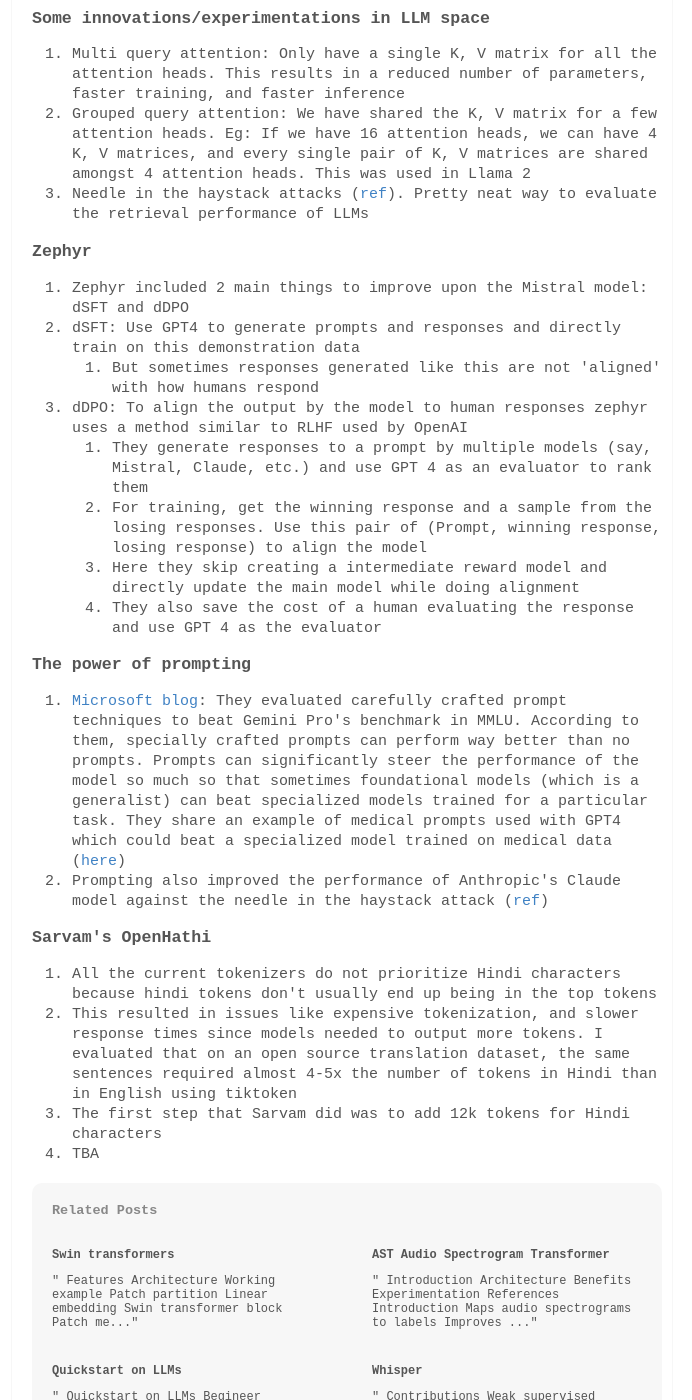
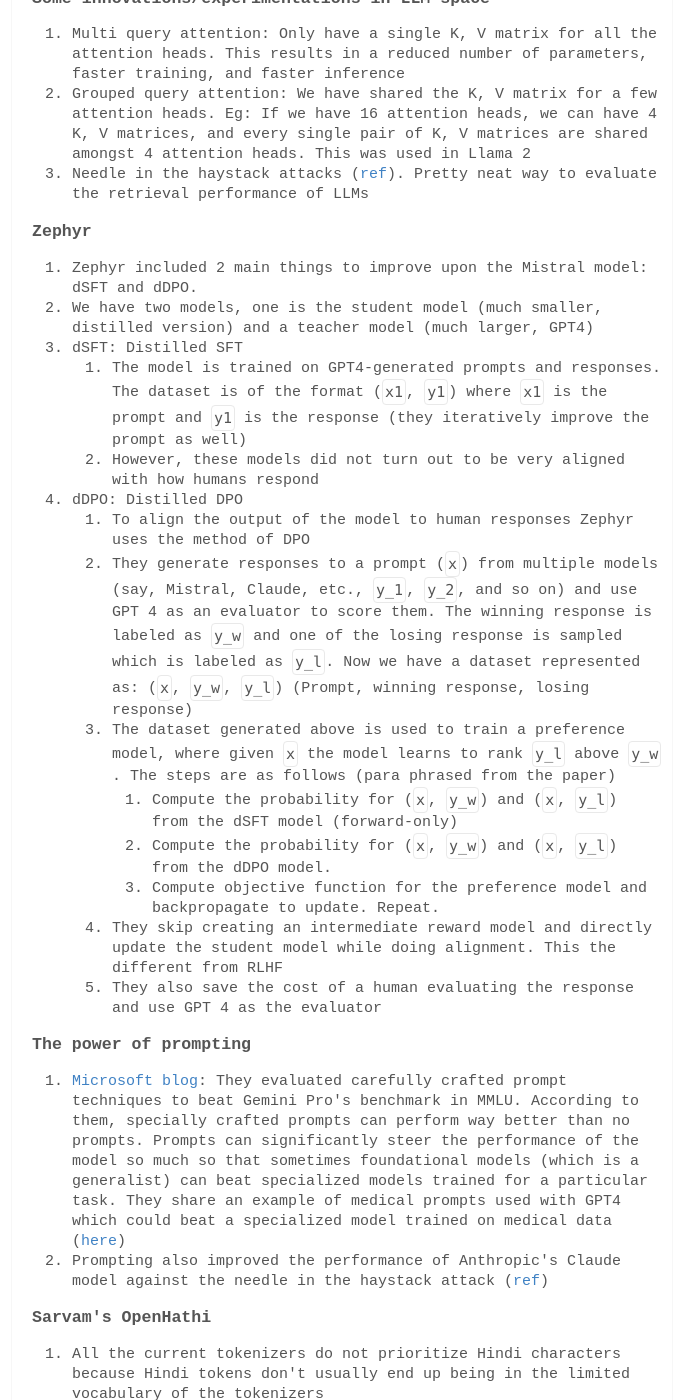
Before and after one commit to romitjain/romitjain.github.io, a Jekyll site: the page built from _notes/things_read_2023_ond.md, in a window 1280 px wide and 1400 px high, scrolled down 2616 px. Shown: the whole window, without its empty margins (298-990 px from the left). Built offline with Jekyll 4.4.1, drawn with Linux system fonts in a browser that asks for light colours; comment, search, counter and statistics services are not loaded; some of the changed text lies outside the part shown.

Commit message:
Updated tags and added read in Jan note

```diff
--- a/_notes/things_read_2023_ond.md
+++ b/_notes/things_read_2023_ond.md
@@ -1,6 +1,6 @@
 ---
 title: Things read in 2023 OND
-tags: research-papers llms
+tags: research-papers LLMs
 date: 2023-12-16
 ---
 
@@ -70,14 +70,20 @@
 
 ### Zephyr
 
-1. Zephyr included 2 main things to improve upon the Mistral model: dSFT and dDPO
-2. dSFT: Use GPT4 to generate prompts and responses and directly train on this demonstration data
-   1. But sometimes responses generated like this are not 'aligned' with how humans respond
-3. dDPO: To align the output by the model to human responses zephyr uses a method similar to RLHF used by OpenAI
-   1. They generate responses to a prompt by multiple models (say, Mistral, Claude, etc.) and use GPT 4 as an evaluator to rank them
-   2. For training, get the winning response and a sample from the losing responses. Use this pair of (Prompt, winning response, losing response) to align the model
-   3. Here they skip creating a intermediate reward model and directly update the main model while doing alignment
-   4. They also save the cost of a human evaluating the response and use GPT 4 as the evaluator
+1. Zephyr included 2 main things to improve upon the Mistral model: dSFT and dDPO.
+2. We have two models, one is the student model (much smaller, distilled version) and a teacher model (much larger, GPT4)
+3. dSFT: Distilled SFT
+   1. The model is trained on GPT4-generated prompts and responses. The dataset is of the format (`x1`, `y1`) where `x1` is the prompt and `y1` is the response (they iteratively improve the prompt as well)
+   2. However, these models did not turn out to be very aligned with how humans respond
+4. dDPO: Distilled DPO
+   1. To align the output of the model to human responses Zephyr uses the method of DPO
+   2. They generate responses to a prompt (`x`) from multiple models (say, Mistral, Claude, etc., `y_1`, `y_2`, and so on) and use GPT 4 as an evaluator to score them. The winning response is labeled as `y_w` and one of the losing response is sampled which is labeled as `y_l`. Now we have a dataset represented as: (`x`, `y_w`, `y_l`) (Prompt, winning response, losing response)
+   3. The dataset generated above is used to train a preference model, where given `x` the model learns to rank `y_l` above `y_w`. The steps are as follows (para phrased from the paper)
+      1. Compute the probability for (`x`, `y_w`) and (`x`, `y_l`) from the dSFT model (forward-only)
+      2. Compute the probability for (`x`, `y_w`) and (`x`, `y_l`) from the dDPO model.
+      3. Compute objective function for the preference model and backpropagate to update. Repeat.
+   4. They skip creating an intermediate reward model and directly update the student model while doing alignment. This the different from RLHF
+   5. They also save the cost of a human evaluating the response and use GPT 4 as the evaluator
 
 ### The power of prompting
 
@@ -86,7 +92,12 @@
 
 ### Sarvam's OpenHathi
 
-1. All the current tokenizers do not prioritize Hindi characters because hindi tokens don't usually end up being in the top tokens
+1. All the current tokenizers do not prioritize Hindi characters because Hindi tokens don't usually end up being in the limited vocabulary of the tokenizers
 2. This resulted in issues like expensive tokenization, and slower response times since models needed to output more tokens. I evaluated that on an open source translation dataset, the same sentences required almost 4-5x the number of tokens in Hindi than in English using tiktoken
-3. The first step that Sarvam did was to add 12k tokens for Hindi characters
-4. TBA
+3. The first step that Sarvam did was to add 12k tokens for Hindi characters and "align" the tokenizer
+   1. A new sentence piece tokenizer is trained from scratch with a vocabulary size of 16K. This is then merged with the existing Llama tokenizer
+   2. The embedding of this new tokenizer is randomly initialized and the Llama model is finetuned for the translation task. Notably, this step is done using LoRA to preserve the original model's weights
+4. The second step was teaching the model a world model in Hindi. This was done on some original Hindi datasets available + some translated data from English to Hindi
+   1. The training step here is a bit weird in the sense that it learns to alternate between Hindi and English sentences (this is done purposefully). Due to this, the base model replies in this format only, wherein it alternates b/w both English and Hindi
+5. In the final phase, they perform SFT for some tasks like Translation, Content moderation, Qeustion-answering
+   1. With all this finetuning, the model still performs at par with the base Llama in English only benchmarks and they claim that it outperforms GPT4 in some translation tasks
```
Also changed, not shown: other parts of _notes/things_read_2023_ond.md (+1 -1 lines), _notes/Agents.md (+1 -1 lines), _notes/Social media bad.md (+13 -8 lines), _notes/Whisper.md (added, +76 -0 lines), _notes/things_read_2024_jan.md (added, +113 -0 lines), _notes/whisper.md (deleted, +0 -76 lines).
